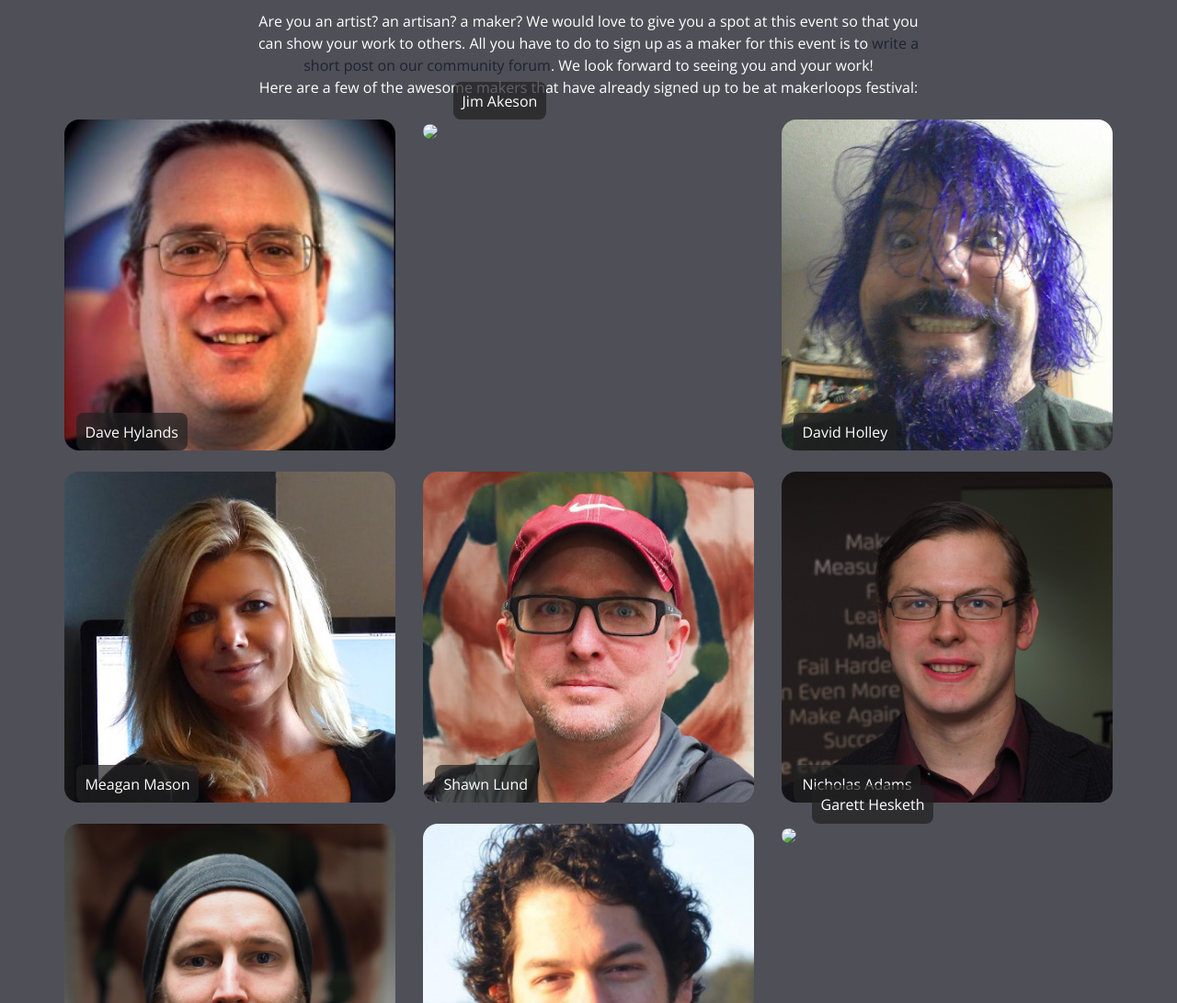
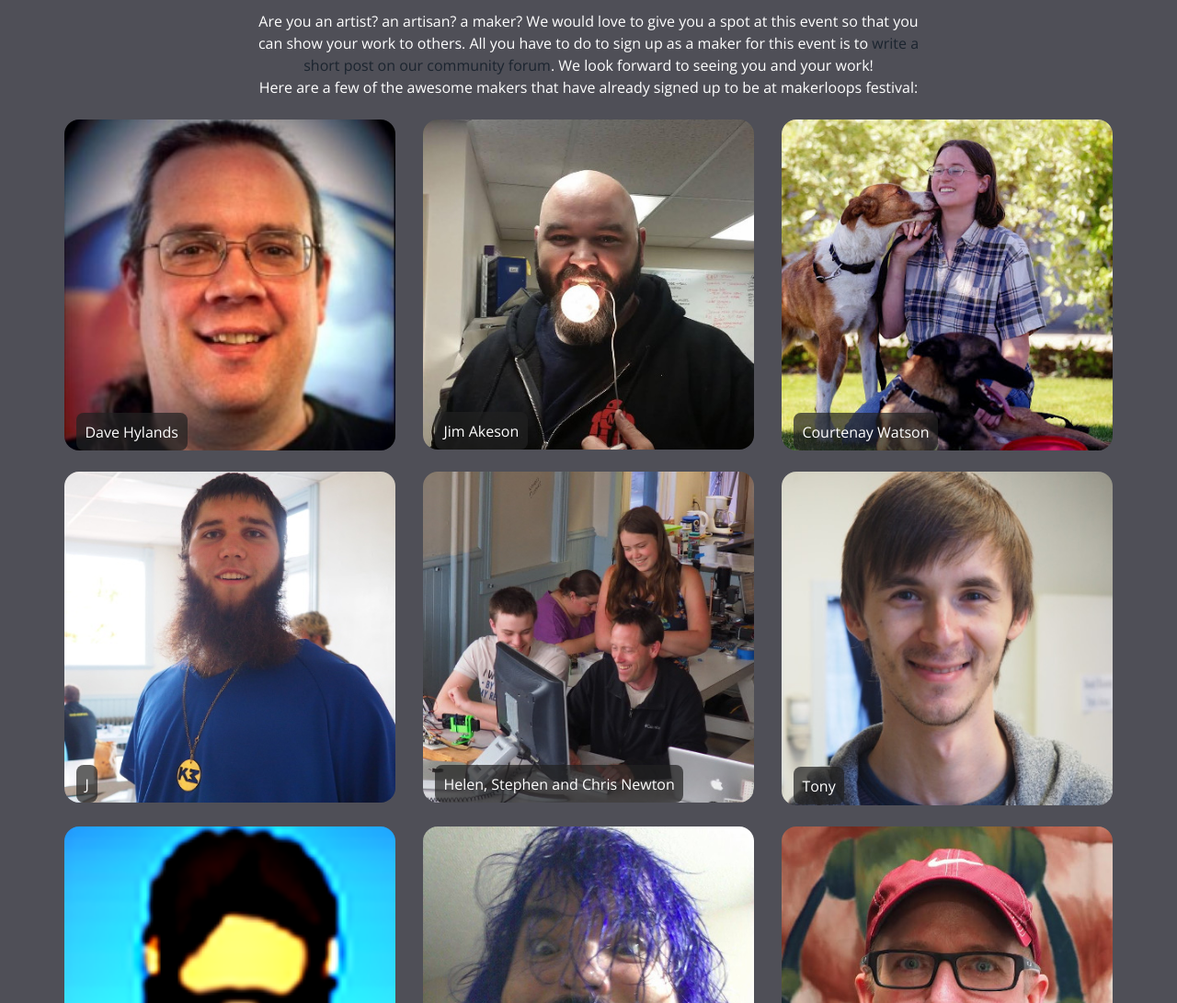
Before and after one commit to arasbm/makerloops.github.io, a plain HTML site: page index.html in a window 1280 px wide. Shown: the part 1740-2831 px from the top of the page at 92% size. Drawn offline with nearby package versions, Linux system fonts and the light colour scheme; a web font is replaced by a local one.

Commit message:
add more makers

```diff
--- a/index.html
+++ b/index.html
@@ -145,20 +145,40 @@ License URL: http://creativecommons.org/licenses/by/3.0/
 						<span class="maker">Dave Hylands</span>
 					</div>
 					<div class="col-md-4">
-						<a href="#"><img class="maker" src="images/" target="_blank" /></a>
+						<a href="#"><img class="maker" src="images/jim.jpg" target="_blank" /></a>
 						<span class="maker">Jim Akeson</span>
+					</div>
+					<div class="col-md-4">
+						<a href="#"><img class="maker" src="images/courtenay.jpg" target="_blank" /></a>
+						<span class="maker">Courtenay Watson</span>
+					</div>
+					<div class="col-md-4">
+						<a href="#"><img class="maker" src="images/j.jpg" target="_blank" /></a>
+						<span class="maker">J</span>
+					</div>
+					<div class="col-md-4">
+						<a href="#"><img class="maker" src="images/newtons.jpg" target="_blank" /></a>
+						<span class="maker">Helen, Stephen and Chris Newton</span>
+					</div>
+					<div class="col-md-4">
+						<a href="#"><img class="maker" src="images/tony.jpg" target="_blank" /></a>
+						<span class="maker">Tony</span>
+					</div>
+					<div class="col-md-4">
+						<a href="#"><img class="maker" src="images/pierre.png" target="_blank" /></a>
+						<span class="maker">Pierre Coueffin</span>
 					</div>
 					<div class="col-md-4">
 						<a href="#"><img class="maker" src="images/davidholley.jpg" target="_blank" /></a>
 						<span class="maker">David Holley</span>
 					</div>
 					<div class="col-md-4">
-						<a href="#"><img class="maker" src="images/meagan.jpg" target="_blank" /></a>
-						<span class="maker">Meagan Mason</span>
+						<a href="#"><img class="maker" src="images/shawn.jpg" target="_blank" /></a>
+						<span class="maker">Shawn Lund</span>
 					</div>
 					<div class="col-md-4">
-						<a href="#"><img class="maker" src="images/shawn.jpg" target="_blank" /></a>
-						<span class="maker">Shawn Lund</span>
+						<a href="#"><img class="maker" src="images/aaron.jpg" target="_blank" /></a>
+						<span class="maker">Aaron Race</span>
 					</div>
 					<div class="col-md-4">
 						<a href="#"><img class="maker" src="images/nicholas.jpg" target="_blank" /></a>
@@ -173,9 +193,10 @@ License URL: http://creativecommons.org/licenses/by/3.0/
 						<span class="maker">Aras Balali Moghaddam</span>
 					</div>
 					<div class="col-md-4">
-						<a href="#"><img class="maker" src="images/" target="_blank" /></a>
-						<span class="maker">Garett Hesketh</span>
+						<a href="#"><img class="maker" src="images/grant.jpg" target="_blank" /></a>
+						<span class="maker">Grant Fraser</span>
 					</div>
+
 				</div>
 
 				<div class="clearfix"> </div>
```
Also changed, not shown: images/aaron.jpg (added), images/colin.jpg (added), images/courtenay.jpg (added), images/grant.jpg (added), images/j.jpg (added), images/jim.jpg (added), images/newtons.jpg (added), images/pierre.png (added), images/tony.jpg (added).
